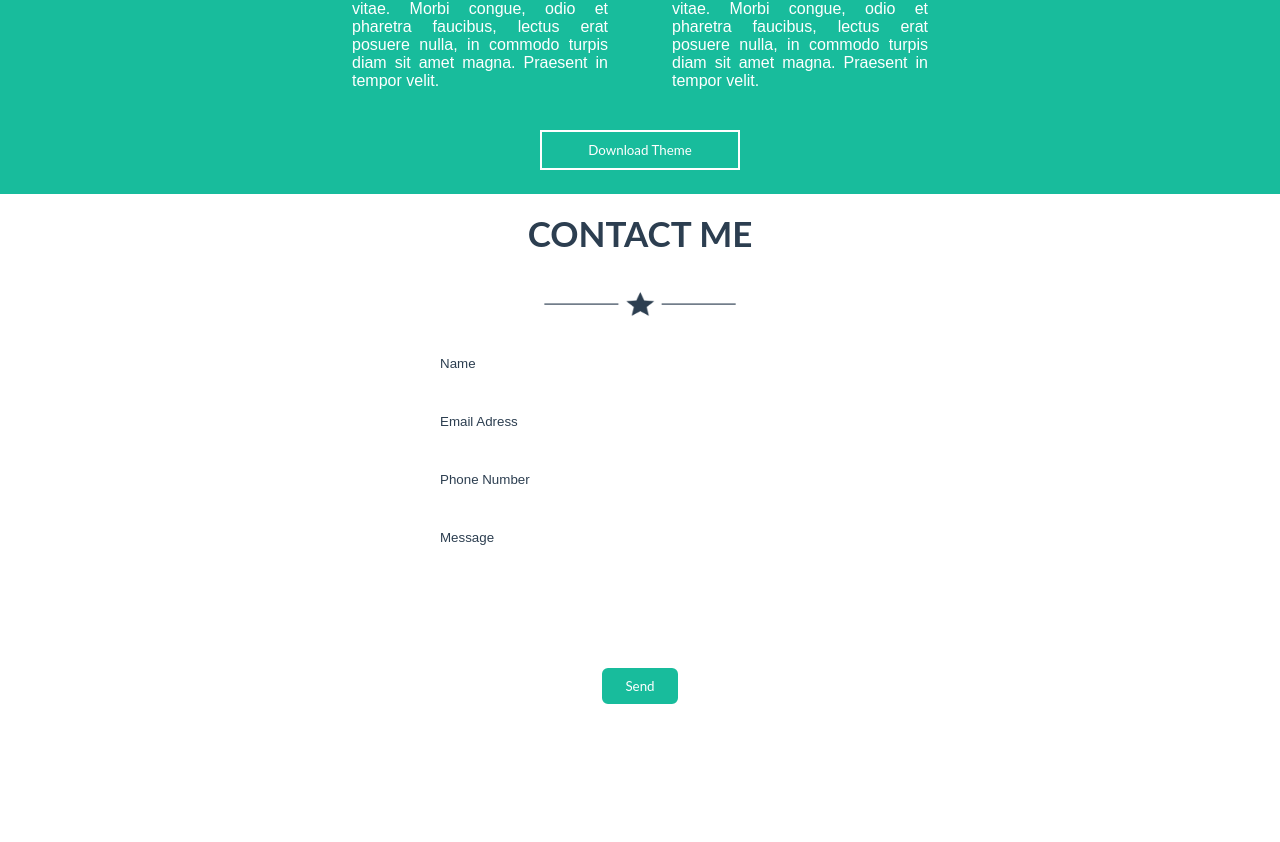
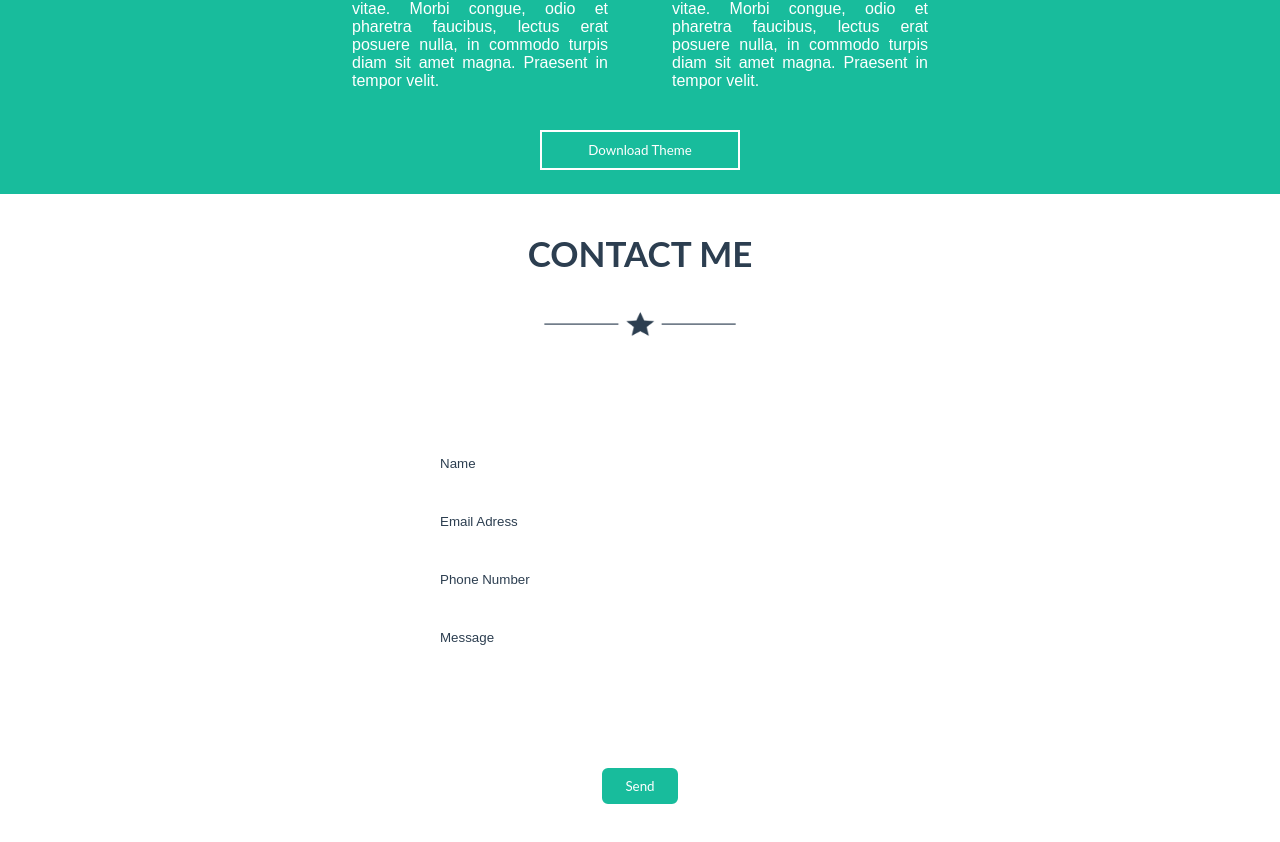
Before and after one commit to MirandaFayra/FREELANCER, a plain HTML site: page index.html in a window 1280 px wide. Shown: the part 1844-2686 px from the top of the page. Drawn offline with Linux system fonts and the light colour scheme.

Commit message:
Arrumar Titulo Contactme

```diff
--- a/css/main.css
+++ b/css/main.css
@@ -207,7 +207,7 @@ h3 {
 }
 
 .contactname{
-    margin-top:-40vh;
+    margin-top:-25vh;
 }
 
 .formulario{
@@ -216,7 +216,8 @@ h3 {
     display: flex;
     border-color:white;
     flex-direction: column;
-    }
+    margin-top: 10vh;
+}
 
 .espaço{
        padding-bottom: 40px;
```
